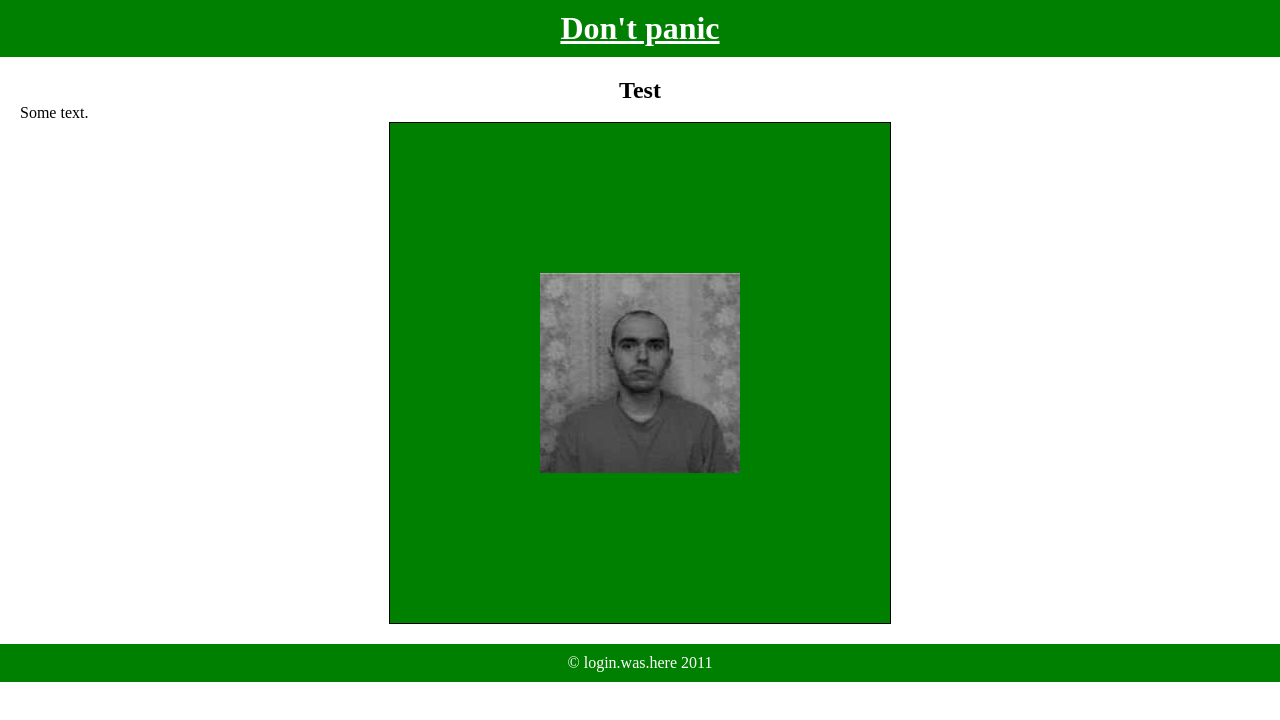
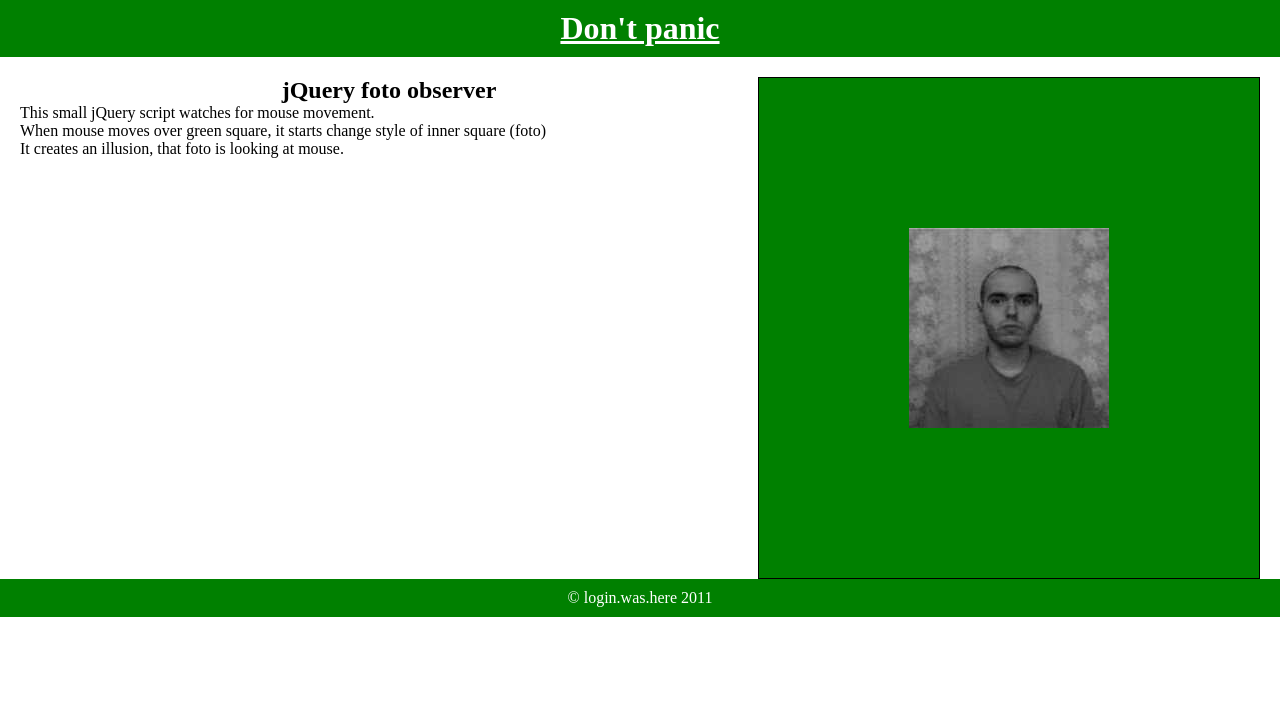
Before and after one commit to loginwashere/looking-photo, a plain HTML site: page public/index.html in a window 1280 px wide. Drawn offline with nearby package versions, Linux system fonts and the light colour scheme.

Commit message:
some desciption added. foto with contaoner now floats right.

```diff
--- a/public/css/style.css
+++ b/public/css/style.css
@@ -33,7 +33,8 @@ div.container {
     height: 500px;/* height of green square */
     background: green;
     border: 1px solid black;
-    margin: 0 auto;
+    /*margin: 0 auto;*/
+    float:right;
 }
 #myfoto {
     display: block;
--- a/public/index.html
+++ b/public/index.html
@@ -11,13 +11,15 @@
     </header>
     <section id="content">
         <article>
-            <header>
-                <h2>Test</h2>
-            </header>
-            <p>Some text.</p>
             <div class="container">
                 <a href="#" id="myfoto"></a>
             </div>
+            <header>
+                <h2>jQuery foto observer</h2>
+            </header>
+            <p>This small jQuery script watches for mouse movement.</p>
+            <p>When mouse moves over green square, it starts change style of inner square (foto)</p>
+            <p>It creates an illusion, that foto is looking at mouse.</p>
         </article>
     </section>
     <footer id="main">
```
